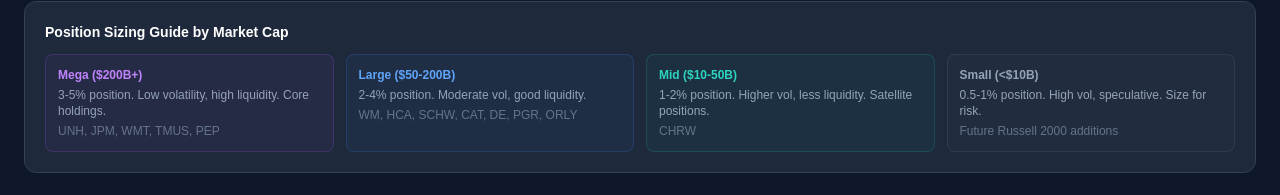
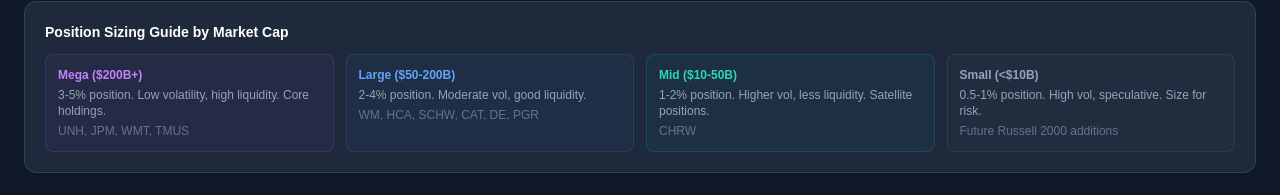
Before and after one commit to rao07-commits/portfolio-intel, a Next.js app: page /ai-adopters in a window 1280 px wide. Shown: the part 334-529 px from the top of the page. Built offline with nearby package versions, Linux system fonts and the light colour scheme.

Commit message:
Remove PEP and ORLY from position sizing examples

```diff
--- a/app/ai-adopters/page.tsx
+++ b/app/ai-adopters/page.tsx
@@ -84,12 +84,12 @@
             <div className="bg-purple-500/5 border border-purple-500/20 rounded-lg p-3">
               <span className="text-purple-400 font-bold">Mega ($200B+)</span>
               <p className="text-slate-400 mt-1">3-5% position. Low volatility, high liquidity. Core holdings.</p>
-              <p className="text-slate-500 mt-1">UNH, JPM, WMT, TMUS, PEP</p>
+              <p className="text-slate-500 mt-1">UNH, JPM, WMT, TMUS</p>
             </div>
             <div className="bg-blue-500/5 border border-blue-500/20 rounded-lg p-3">
               <span className="text-blue-400 font-bold">Large ($50-200B)</span>
               <p className="text-slate-400 mt-1">2-4% position. Moderate vol, good liquidity.</p>
-              <p className="text-slate-500 mt-1">WM, HCA, SCHW, CAT, DE, PGR, ORLY</p>
+              <p className="text-slate-500 mt-1">WM, HCA, SCHW, CAT, DE, PGR</p>
             </div>
             <div className="bg-teal-500/5 border border-teal-500/20 rounded-lg p-3">
               <span className="text-teal-400 font-bold">Mid ($10-50B)</span>
```
